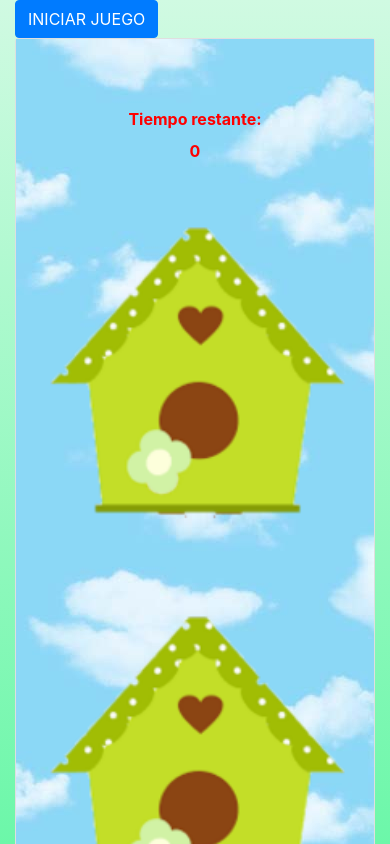
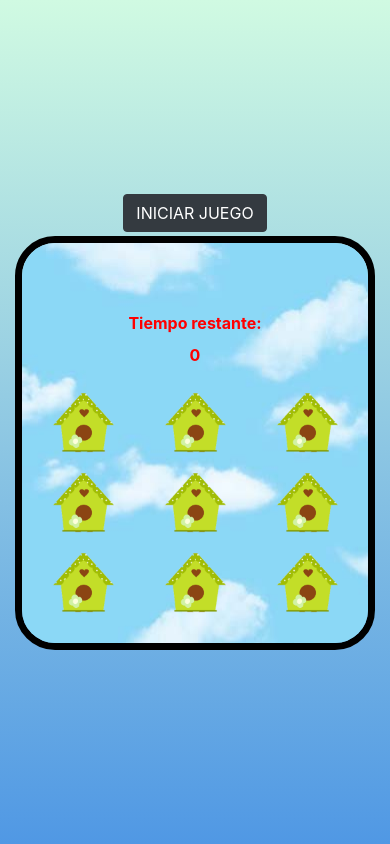
Before and after one commit to jose9428/myGameBird, an Angular app: page / in a window 390 px wide. Shown: the top 844 px of the page. Built offline with nearby package versions, Linux system fonts and the light colour scheme.

Commit message:
Cambios Finales

```diff
--- a/src/app/app.component.css
+++ b/src/app/app.component.css
@@ -15,3 +15,22 @@
 .alerta-finalizar{
   color: red;
 }
+
+
+.phone {
+
+  border: 7px solid black;
+  border-radius: 40px;
+ /*  height: 600px; */
+  /* width: 300px; */
+  background: #ccefff;
+  /* ccefff */
+  box-shadow: 0 19px 38px rgb(0, 0, 0, 0.30),
+      0 15px 12px rgb(0, 0, 0, 0.22);
+  box-shadow: var(--shadow);
+  overflow: hidden;
+}
+
+.cursor{
+  cursor: pointer;
+}
--- a/src/app/app.component.html
+++ b/src/app/app.component.html
@@ -4,14 +4,16 @@
     <div class="col-sm-10 col-md-6 col-lg-6 mx-auto d-table h-100">
 
       <div class="d-table-cell align-middle">
-          <button class="btn btn-primary" (click)="fnJugar()" *ngIf="finalizoJuego && tiempo == 0">INICIAR JUEGO</button>
-          <div class="card ">
+          <div class="text-center">
+            <button class="btn btn-dark" (click)="fnJugar()" *ngIf="finalizoJuego && tiempo == 0">INICIAR JUEGO</button>
+          </div>
+          <div class="card phone mt-1">
             <div class="card-body fondo-imagen">
 
-              <div class="row text-center" [ngStyle]="{'font-size': tamanioPuntaje +'px'}">
+              <div class="row text-center " [ngStyle]="{'font-size': tamanioPuntaje +'px'}">
                 <div class="col-sm-6">
-                  <label class="texto">Aves Rosas</label>
-                  <p class="texto">{{puntajeRosa}}</p>
+                  <label class="texto ">Aves Rosas</label>
+                  <p class="texto ">{{puntajeRosa}}</p>
                 </div>
                 <div class="col-sm-6">
                   <label class="texto">Aves Azules</label>
@@ -25,10 +27,10 @@
                 </div>
               </div>
               <div class="row">
-                <div class="col-sm-4" *ngFor="let item of aves;">
-                  <div>
-                    <img src="/assets/imagenes/casaPajaros.png" style="width: 100%;" >
-                    <img (click)="fnCapturarAve(item)" *ngIf="item.visibilidad" src="/assets/imagenes/{{item.imagen}}" style="width: 100%;" class="adelante-imagen">
+                <div class="col-sm-4 col-md-4 col-4" *ngFor="let item of aves;">
+                  <div class="text-center">
+                    <img src="/assets/imagenes/casaPajaros.png" style="width: 80%;" >
+                    <img (click)="fnCapturarAve(item)" *ngIf="item.visibilidad" src="/assets/imagenes/{{item.imagen}}" style="width: 80%;" class="adelante-imagen cursor">
                   </div>
                  </div>
               </div>
--- a/src/app/app.component.ts
+++ b/src/app/app.component.ts
@@ -14,7 +14,11 @@ export class AppComponent implements OnInit{
   anteriorAzar: number = 0;
   tamanioPuntaje: number = 0;
   finalizoJuego:Boolean = true;
-
+  sumaBase: number = 0;
+  aumento: number = 0;
+  tiempoAnterior: number = 0;
+  audioJuego = new Audio();
+  audioInicio = null;
 
   constructor() { }
 
@@ -58,10 +62,14 @@ export class AppComponent implements OnInit{
   }
 
   fnValidarAumentoPuntaje(){
-    const suma = this.puntajeAzul + this.puntajeRosa;
+    const sumaTotal = this.puntajeAzul + this.puntajeRosa;
 
-    if(suma % 10 == 0 && suma > 0){
+    this.sumaBase = sumaTotal - (this.aumento * 10);
+
+    if(this.sumaBase == 10){
       this.tamanioPuntaje++;
+      this.sumaBase = 0;
+      this.aumento++;
     }
   }
 
@@ -76,12 +84,13 @@ export class AppComponent implements OnInit{
   }
 
   fnCapturarAve(item: Ave): any{
-    if(!this.finalizoJuego){
-      if(item.numero! % 2  == 0){
+    if(!this.finalizoJuego && this.tiempoAnterior != this.tiempo){
+      if(item.numero! % 2  == 0 ){
         this.puntajeRosa++;
       }else{
         this.puntajeAzul++;
       }
+      this.tiempoAnterior = this.tiempo;
     }
   }
 
@@ -93,13 +102,13 @@ export class AppComponent implements OnInit{
     this.anteriorAzar = 0;
     this.tamanioPuntaje = 16;
     this.fnCrearAves();
+    this.fnReproducir();
   }
 
   fnDisminuirTiempo(){
     this.tiempo--;
 
     if(this.tiempo <= 0){
-
       this.finalizoJuego = true;
     }
   }
@@ -110,9 +119,23 @@ export class AppComponent implements OnInit{
         clearInterval(t);
       }else{
         this.fnDisminuirTiempo();
+      }
+    },1000)
+
+    let t2 = window.setInterval(() => {
+      if(this.tiempo <= 0){
+        clearInterval(t2);
+      }else{
         this.fnLimpiarAves();
         this.fnGenerarAve();
       }
-    },1000)
+    },700)
+  }
+
+  fnReproducir() {
+    this.audioJuego.pause();
+    this.audioJuego = new Audio('assets/audios/principal.mp3');
+    this.audioJuego.volume = 0.2;
+    this.audioJuego.play();
   }
 }
--- a/src/styles.css
+++ b/src/styles.css
@@ -1,6 +1,6 @@
 body{
   background-image:
   linear-gradient(
-    #D0FAE2,  #6CF7A9
+    #D0FAE2,  #5098E4
   );
 }
```
Also changed, not shown: 1 other file (tests, documents, lock files or other folders).
